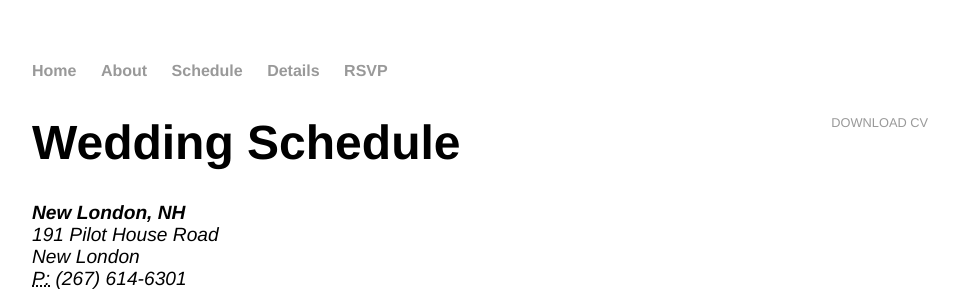
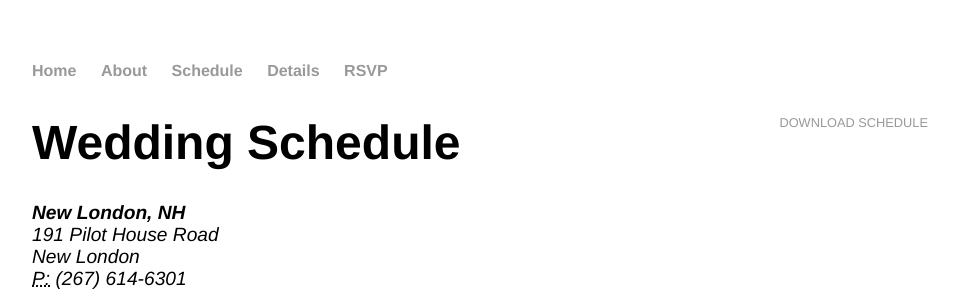
Before and after one commit to Anne-and-Franz/FranzAnne.github.io, a Jekyll site: the page built from schedule/index.html, in a window 1280 px wide. Shown: the top 308 px of the page, without its empty margins (160-1119 px from the left). Built offline with Jekyll 4.4.1, drawn with Linux system fonts in a browser that asks for light colours.

Commit message:
Update index.html

```diff
--- a/schedule/index.html
+++ b/schedule/index.html
@@ -4,7 +4,7 @@
 ---
 
 	<div class="cv">
-		<a href=/FranzAnne.github.io/cv/wedding_schedule.pdf class="download" title="Download Schedule as PDF">Download CV</a>
+		<a href=/FranzAnne.github.io/schedule/wedding_schedule.pdf class="download" title="Download Schedule as PDF">Download Schedule</a>
 					<h1>Wedding Schedule</h1>
 					<address>
 					<strong>New London, NH</strong><br>
```
